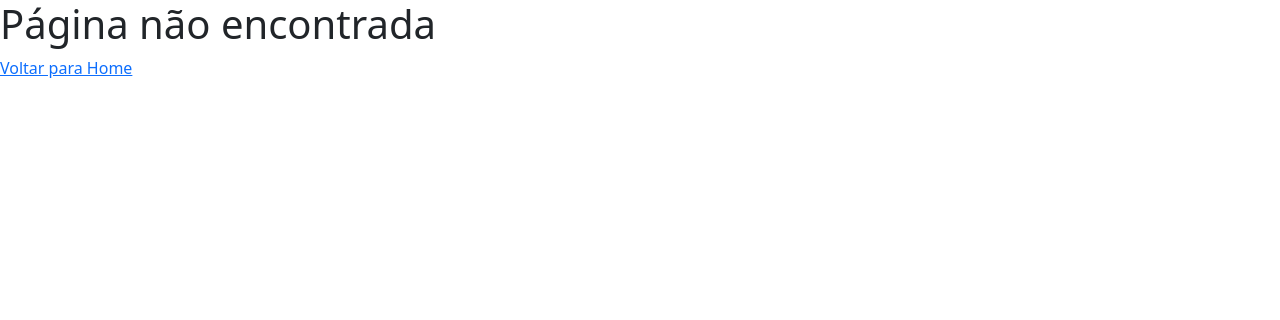
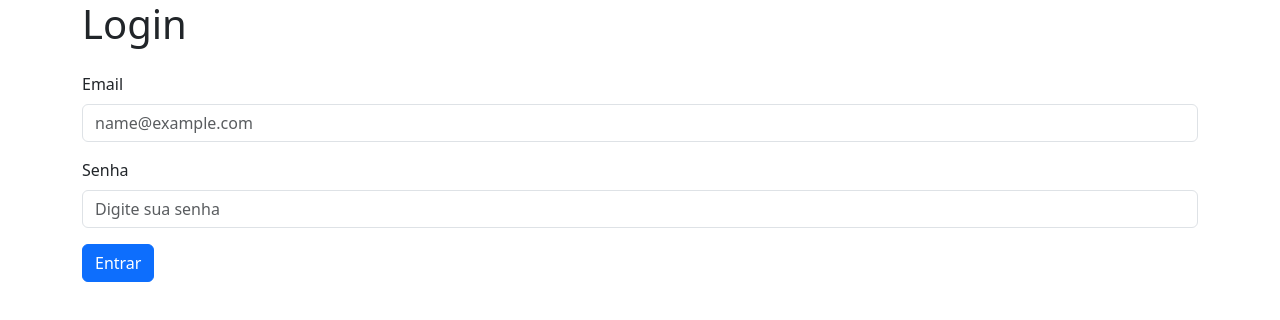
Before and after one commit to gabriel-soulcode/react-projeto, a React (Vite) app: page /login in a window 1280 px wide. Shown: the top 320 px of the page. Built offline with nearby package versions, Linux system fonts and the light colour scheme.

Commit message:
aula 22 parte 1

```diff
--- a/package.json
+++ b/package.json
@@ -14,6 +14,7 @@
     "react": "^18.3.1",
     "react-bootstrap": "^2.10.9",
     "react-dom": "^18.3.1",
+    "react-hook-form": "^7.54.2",
     "react-router-dom": "^6.28.2"
   },
   "devDependencies": {
--- a/src/App.jsx
+++ b/src/App.jsx
@@ -5,6 +5,7 @@ import Cadastro from "./pages/Cadastro/Cadastro";
 import NotFound from "./pages/NotFound/NotFound";
 import Estoque from "./pages/Estoque/Estoque";
 import Vendas from "./pages/Vendas/Vendas";
+import Login from "./pages/Login/Login";
 
 function App() {
   return (
@@ -14,6 +15,7 @@ function App() {
         <Route path="/cadastro" element={<Cadastro />} />
         <Route path="/estoque" element={<Estoque />} />
         <Route path="/vendas" element={<Vendas />} />
+        <Route path="/login" element={<Login />} />
         <Route path="*" element={<NotFound />} />
       </Routes>
     </BrowserRouter>
--- a/src/pages/Home/Home.jsx
+++ b/src/pages/Home/Home.jsx
@@ -11,9 +11,8 @@ export default function Home() {
       <Link to="/estoque">Estoque</Link>
       <br />
       <Link to="/vendas">Vendas</Link>
-      <br /><br />
-
-      <Button variant="danger">Saiba mais</Button>
+      <br />
+      <Link to="/login">Login</Link>
     </div>
   );
 }
--- /dev/null
+++ b/src/pages/Login/Login.jsx
@@ -0,0 +1,31 @@
+import React from "react";
+import { Button, Container, Form } from "react-bootstrap";
+import { useForm } from "react-hook-form";
+
+export default function Login() {
+  const { handleSubmit, register } = useForm();
+
+  function enviarLogin(dados) {
+    console.log(dados);
+  }
+
+  return (
+    <Container>
+      <h1>Login</h1>
+
+      <Form onSubmit={handleSubmit(enviarLogin)} className="mt-4">
+        <Form.Group className="mb-3" controlId="email">
+          <Form.Label>Email</Form.Label>
+          <Form.Control {...register("email", { required: true })} type="email" placeholder="name@example.com" />
+        </Form.Group>
+
+        <Form.Group className="mb-3" controlId="senha">
+          <Form.Label>Senha</Form.Label>
+          <Form.Control {...register("senha")} type="password" placeholder="Digite sua senha" />
+        </Form.Group>
+
+        <Button type="submit">Entrar</Button>
+      </Form>
+    </Container>
+  );
+}
```
Also changed, not shown: 1 other file (tests, documents, lock files or other folders).
